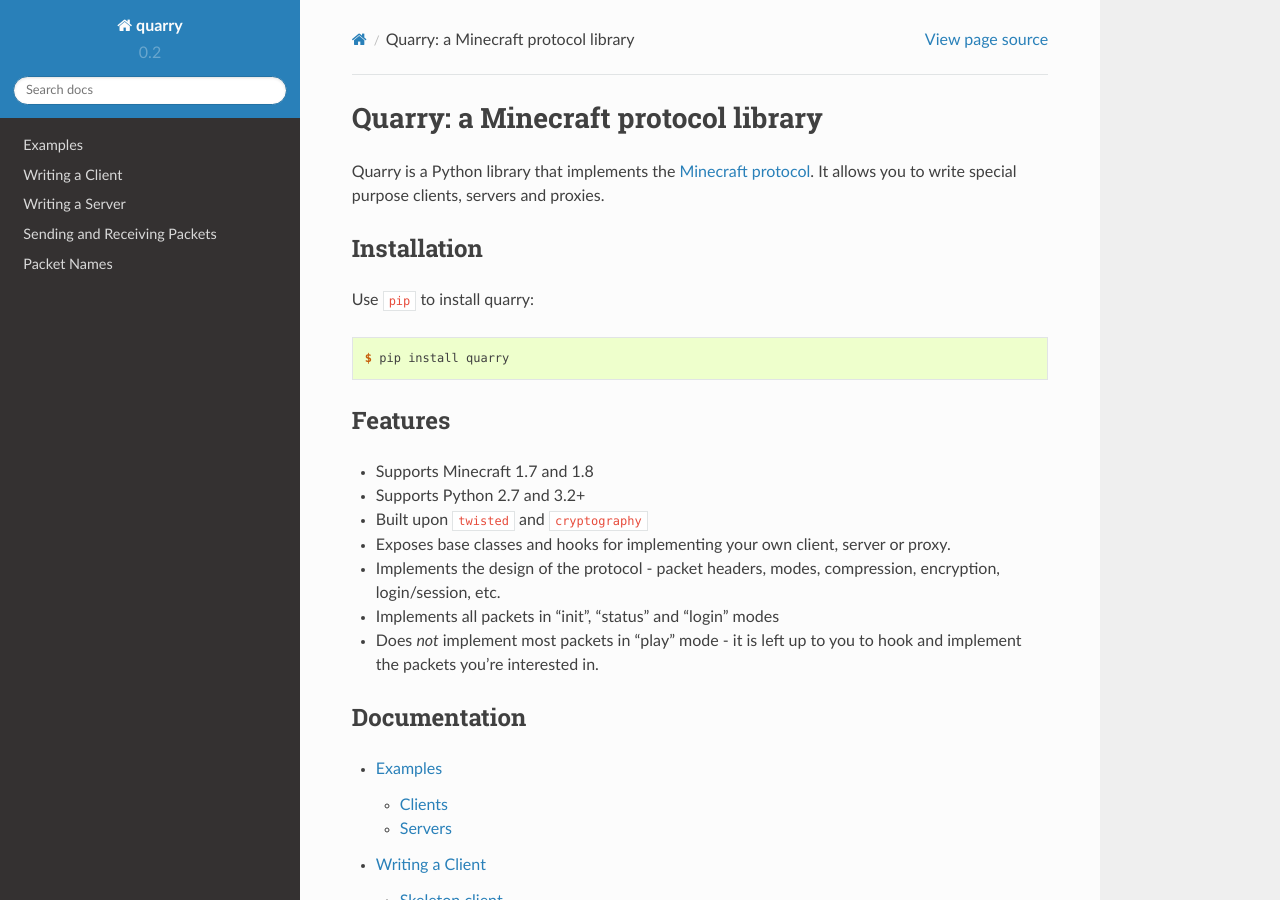
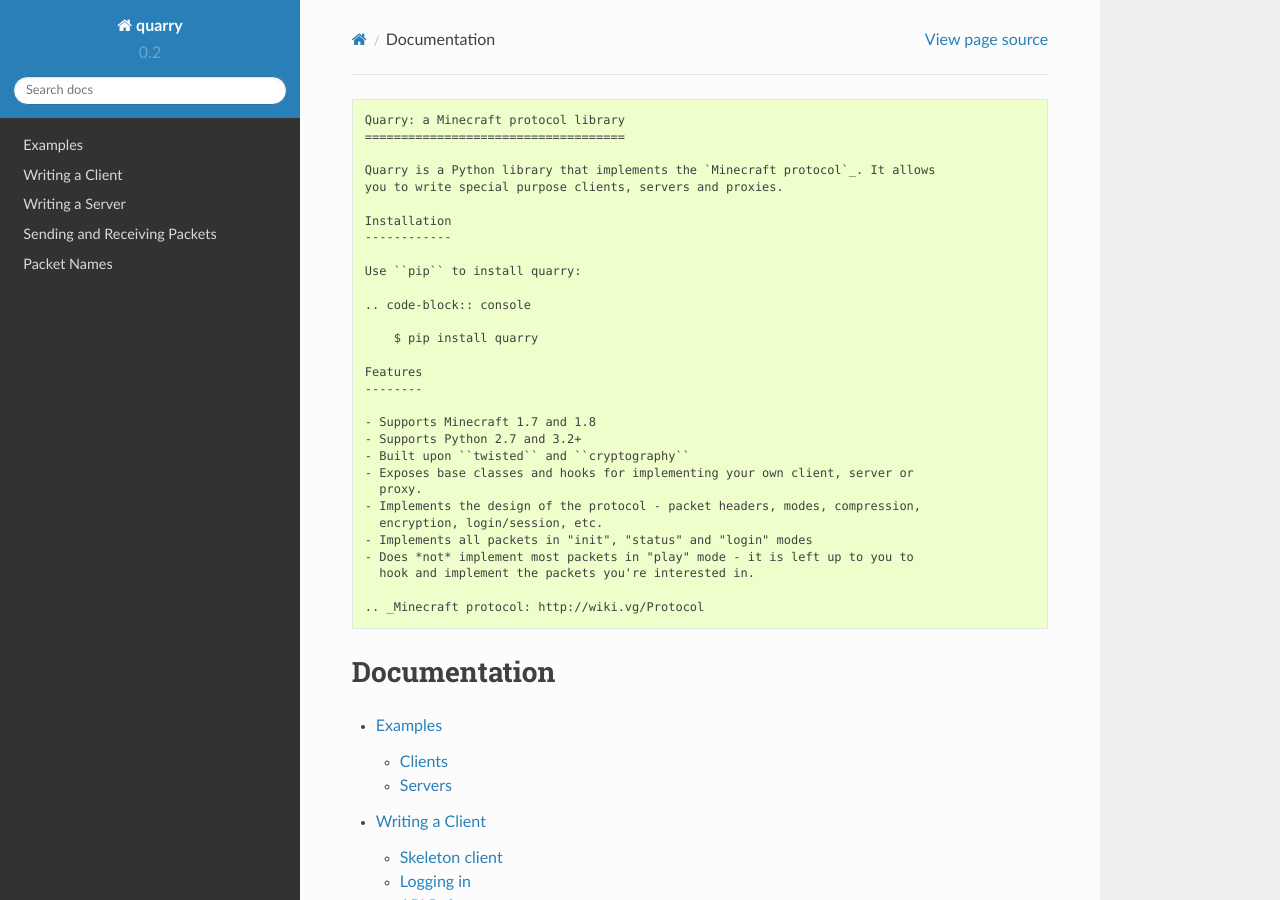
Before and after one commit to barneygale/quarry, a Sphinx documentation site: the page built from docs/index.rst, in a window 1280 px wide and 900 px high. Built offline with Sphinx 7.4.7 and the Read the Docs theme 2.0.0, drawn with Linux system fonts in a browser that asks for light colours; some of the changed lines change nothing that is shown.

Commit message:
Merge readme and docs intro

```diff
--- a/README.rst
+++ b/README.rst
@@ -1,70 +1,30 @@
-************************************
 Quarry: a Minecraft protocol library
-************************************
+====================================
 
-Write your own bots, servers, proxies, etc!
+Quarry is a Python library that implements the `Minecraft protocol`_. It allows
+you to write special purpose clients, servers and proxies.
 
-- Quarry fully implements the design of the minecraft protocol - packet
-  structure, modes, compression, etc.
-- Quarry implements only a handful of packet types; enough to get you through
-  the login sequence both client- and server-side. This includes talking to
-  the Mojang session servers and setting up encryption.
-- Any `other packets`_ you're interested in you'll need to implement yourself.
-  Quarry gives you support for some Minecraft data types and reasonably robust
-  error checking.
+Installation
+------------
 
-========
-Examples
-========
+Use ``pip`` to install quarry:
 
-The distribution includes a few example uses of the ``quarry`` module. From
-the root of this repository, you can:
+.. code-block:: console
 
-.. code-block:: bash
+    $ pip install quarry
 
-    # List examples
-    $ python -m examples
+Features
+--------
 
-    # Run an example
-    $ python -m examples.blah
+- Supports Minecraft 1.7 and 1.8
+- Supports Python 2.7 and 3.2+
+- Built upon ``twisted`` and ``cryptography``
+- Exposes base classes and hooks for implementing your own client, server or
+  proxy.
+- Implements the design of the protocol - packet headers, modes, compression,
+  encryption, login/session, etc.
+- Implements all packets in "init", "status" and "login" modes
+- Does *not* implement most packets in "play" mode - it is left up to you to
+  hook and implement the packets you're interested in.
 
-If you have ``quarry`` in your python search path, you can run the example
-files directly.
-
--------
-Clients
--------
-
-- **Pinger**: Connects to a server and retrieves the MOTD, player count, etc
-- **Player lister**: Joins a server and prints the player list to console.
-- **Chat logger**: Joins a server and prints in-game chat to console while
-  rotating creepily (thanks c45y for the idea)
-
--------
-Servers
--------
-
-- **Downtime server**: Kicks players with the MOTD when they try to connect.
-  Useful for when you want players to know that your usual server is down for
-  maintenance etc.
-- **Auth server**: Authenticate players with the mojang session server, then
-  kicks them. Sseful for server websites that ask users for a valid Minecraft
-  account.
-
--------
-Proxies
--------
-
-- **Quiet proxy**: Lets users turn on "quiet" mode that hides chat from the
-  server
-
-============
-Requirements
-============
-
-- python 2.7
-- pyca/cryptography >= 0.9
-- twisted
-- qbuf
-
-.. _other packets: http://wiki.vg/Protocol
+.. _Minecraft protocol: http://wiki.vg/Protocol
--- a/docs/index.rst
+++ b/docs/index.rst
@@ -1,31 +1,4 @@
-Quarry: a Minecraft protocol library
-====================================
-
-Quarry is a Python library that implements the `Minecraft protocol`_. It allows
-you to write special purpose clients, servers and proxies.
-
-Installation
-------------
-
-Use ``pip`` to install quarry:
-
-.. code-block:: console
-
-    $ pip install quarry
-
-Features
---------
-
-- Supports Minecraft 1.7 and 1.8
-- Supports Python 2.7 and 3.2+
-- Built upon ``twisted`` and ``cryptography``
-- Exposes base classes and hooks for implementing your own client, server or
-  proxy.
-- Implements the design of the protocol - packet headers, modes, compression,
-  encryption, login/session, etc.
-- Implements all packets in "init", "status" and "login" modes
-- Does *not* implement most packets in "play" mode - it is left up to you to
-  hook and implement the packets you're interested in.
+.. literalinclude:: ../README.rst
 
 Documentation
 -------------
@@ -45,5 +18,3 @@
 * :ref:`genindex`
 * :ref:`modindex`
 * :ref:`search`
-
-.. _Minecraft protocol: http://wiki.vg/Protocol
```
